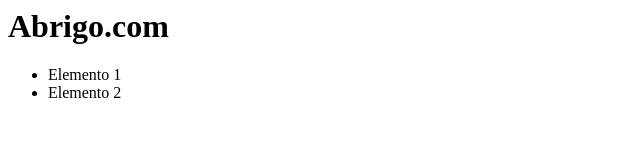
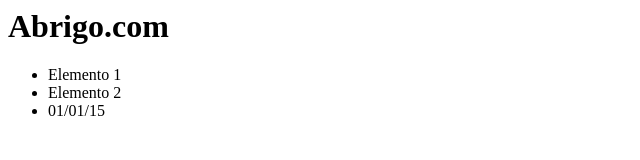
Before and after one commit to fermin-neology/fermin-neology.github.io, a plain HTML site: page index.html in a window 1280 px wide. Shown: the full height of the page, 0-640 px from the left. Drawn offline with Linux system fonts and the light colour scheme.

Commit message:
Descripcion 1

```diff
--- a/index.html
+++ b/index.html
@@ -8,6 +8,7 @@
 <ul>
 <li>Elemento 1</li>
 <li>Elemento 2</li>
+<li>01/01/15</li>
 </ul>
 </body>
 </html>
```
